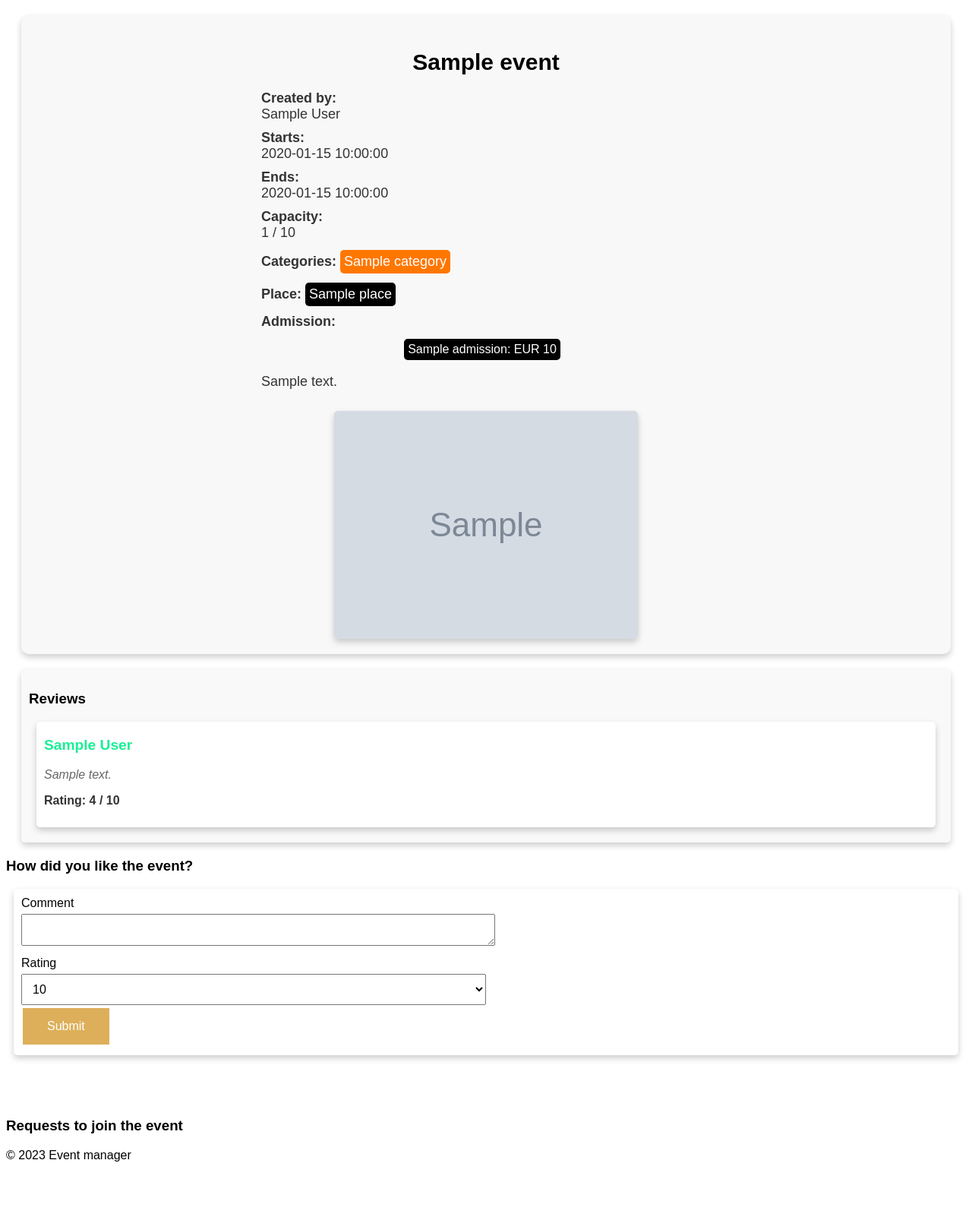
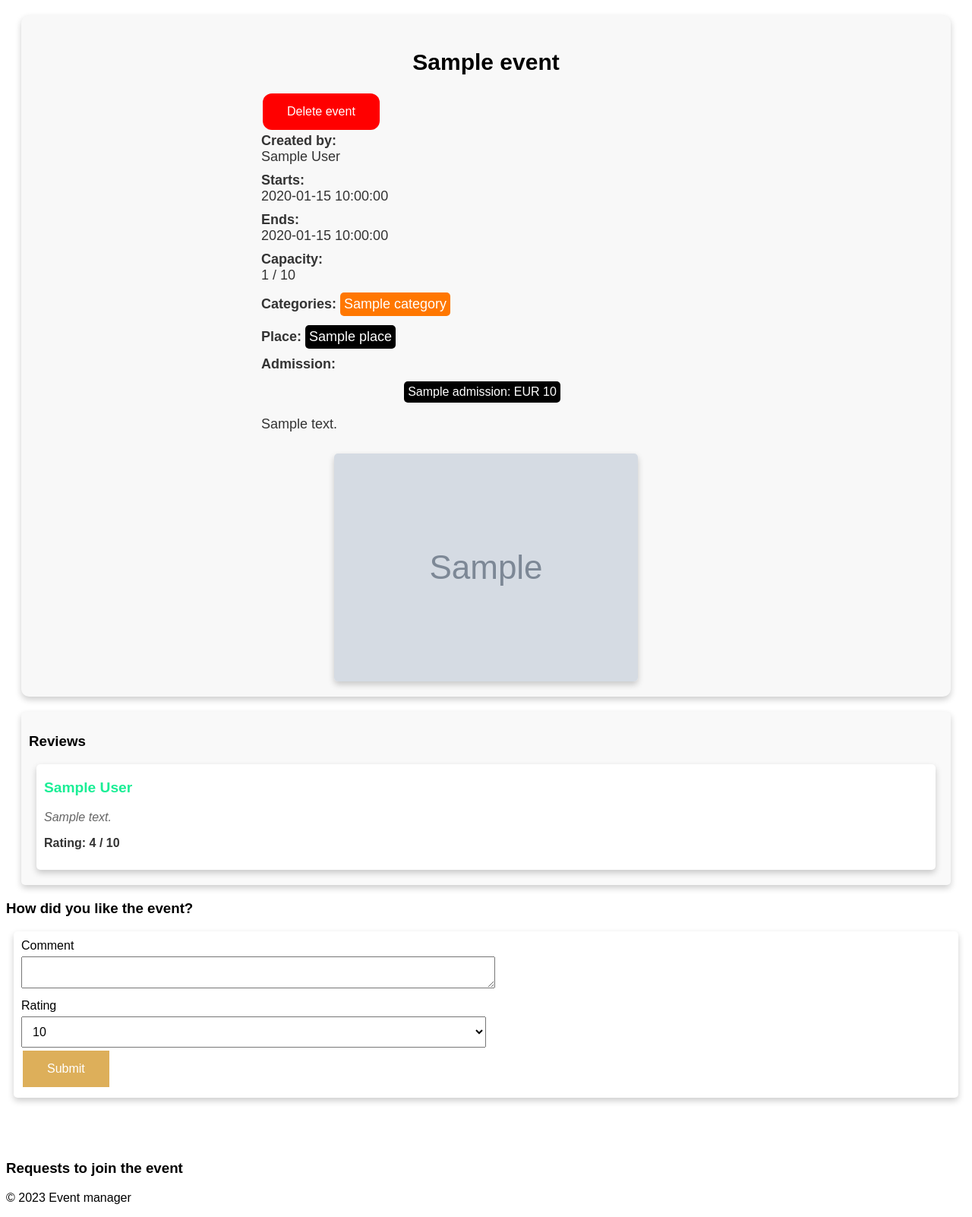
Before and after one commit to smatand/iis2023, a Flask app: page /event/1 in a window 1280 px wide. Shown: the part 145-1747 px from the top of the page at 76% size. Before the commit the page ends 1674 px from the top, so only its background shows below. Run offline with Flask 3, Linux system fonts and the light colour scheme; a user stored in the database is signed in; tables that the repository leaves empty hold one stand-in row (values such as "Sample post"); grey boxes marked "Sample" are stand-in pictures.

Commit message:
add delete of event

```diff
--- a/app.py
+++ b/app.py
@@ -23,7 +23,8 @@ from forms import (
     UserSearchForm,
     UserUpdateForm,
     EventApproveRequestForm,
-    EventCancelRequestForm
+    EventCancelRequestForm,
+    DeleteEventForm
 )
 from yaml import load, FullLoader
 from sqlalchemy import and_, or_
@@ -420,6 +421,7 @@ def event(id):
     approval_form = EventApprovalForm()
     request_approval_form = EventApproveRequestForm()
     cancel_request_form = EventCancelRequestForm()
+    delete_event_form = DeleteEventForm()
 
     if request.method == 'POST':
 
@@ -502,6 +504,27 @@ def event(id):
             event.approved = True
             db.session.commit()
 
+        elif delete_event_form.validate_on_submit() \
+                and 'delete_event' in request.form:
+            if event.owner_id != current_user.id:
+                if current_user.role.value < RoleEnum.moderator.value:
+                    flash('You cannot delete this event')
+                    return redirect(url_for('event', id=id))
+
+            # delete all user_events for this event
+            user_events = UserEvent.query.filter_by(event_id=id).all()
+            for user_event in user_events:
+                db.session.delete(user_event)
+
+            reviews = Review.query.filter_by(event_id=id).all()
+            for review in reviews:
+                db.session.delete(review)
+
+            db.session.delete(event)
+            db.session.commit()
+            flash('Event has been deleted!', 'success')
+            return redirect(url_for('index'))
+
         elif cancel_attend_form.validate_on_submit():
             if 'cancel_attend' in request.form:
                 user_event = UserEvent.query.filter_by(
@@ -530,7 +553,8 @@ def event(id):
                            cancel_attend_form=cancel_attend_form,
                            approval_form=approval_form,
                            request_approval_form=request_approval_form,
-                           user_events=user_events)
+                           user_events=user_events,
+                           delete_form=delete_event_form)
 
 
 @app.route('/propose_place', methods=['GET', 'POST'])
--- a/doc.html
+++ b/doc.html
@@ -48,7 +48,8 @@ TODO
 <p>Přiložte odkaz na komentované video demostrující použití informačního systému. Zaměřte se na případy užití definované zadáním (např. registrace uživatele, správa uživatelù a činnosti jednotlivých rolí). Video nahrajte například na VUT Google Drive, kde ho bude možné přímo spustit z odkazu.</p>
 
 <h2>Implementace</h2>
-<p>V súbore <code>app.py</code> nájdete nasledujúcu implementáciu</p>
+<p>PostgreSQL je používaný k uchovávaniu dát (databáza). Pre frontend a backend sme použili Flask a jeho Jinja2 templates k zobrazovaniu obsahu.</p>
+<p>V súbore <code>app.py</code> nájdete nasledujúcu implementáciu jednotlivých prípadov použitia:</p>
 <ul>
 <li><b>administrátor</b>
 <ul>
--- a/forms.py
+++ b/forms.py
@@ -151,6 +151,10 @@ class DeleteReviewForm(FlaskForm):
     submit = SubmitField('Delete review')
 
 
+class DeleteEventForm(FlaskForm):
+    submit = SubmitField('Delete event')
+
+
 class FilterForm(FlaskForm):
     name = StringField('Name', validators=[Optional()])
     category = SelectMultipleField(
--- a/templates/event.html
+++ b/templates/event.html
@@ -3,6 +3,12 @@
 {% block content %}
 <div class="event_details">
     <h2>{{ event.name }}</h2>
+    {% if current_user == event.owner or current_user.role.value > 1 %}
+        <form method="POST">
+            {{ delete_form.hidden_tag() }}
+            <button type="submit" name="delete_event" class="button-log">Delete event</button>
+        </form>
+    {% endif %}
     {% if event.approved == false %}
     <div style="color: red;"">UNAPPROVED: Waiting for approval from moderators</div>
             <a href=" {{ url_for('edit_event', id=event.id) }}" class="button-log">Edit Event</a>
```
